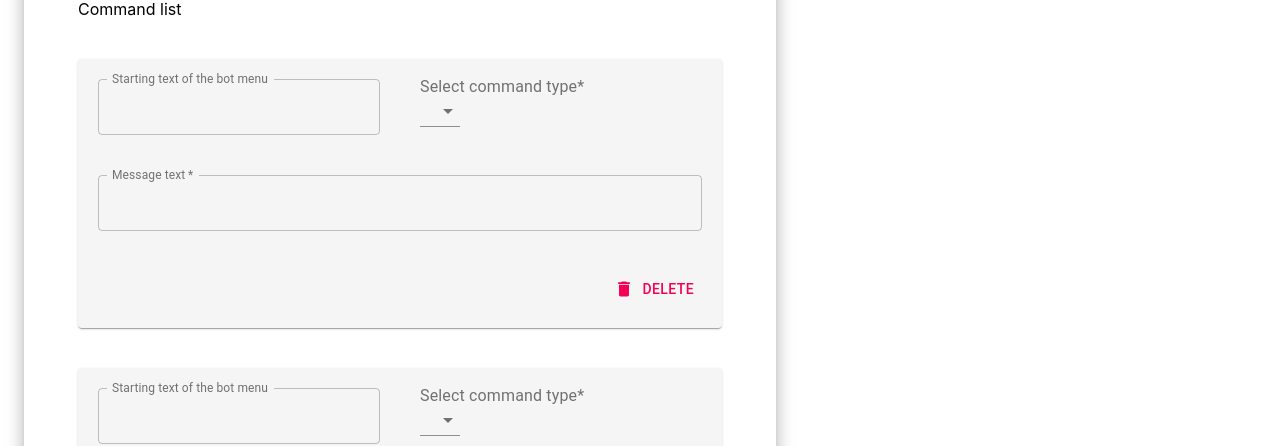
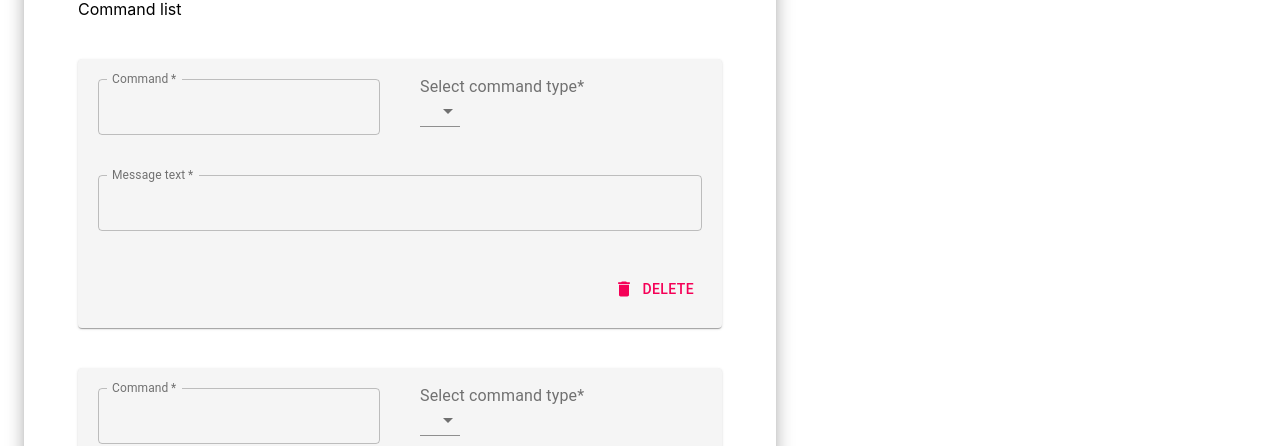
Before and after one commit to patriciosilvadev/whatsapp-web, a React (Create React App) app: page / in a window 1280 px wide. Shown: the part 349-795 px from the top of the page. Built offline with nearby package versions, Linux system fonts and the light colour scheme.

Commit message:
minor change to label of CommandCard

```diff
--- a/src/components/CommandCard/index.js
+++ b/src/components/CommandCard/index.js
@@ -44,11 +44,12 @@ const CommandCard = (props) => {
       >
         <Grid item xs={6}>
           <TextField
+            required
             InputLabelProps={{ shrink: true }}
             fullWidth={true}
             id="outlined-multiline-static"
-            label="Starting text of the bot menu"
-            defaultValue=""
+            label="Command"
+            defaultValue={commandIndex}
             variant="outlined"
           />
         </Grid>
```
Also changed, not shown: 1 other file (tests, documents, lock files or other folders).
